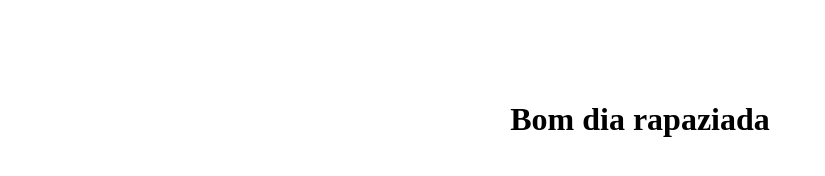
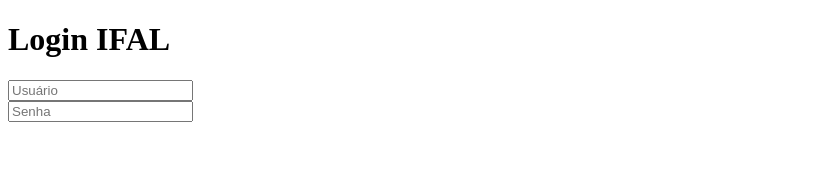
Before and after one commit to Raonigab/raonigab.github.io, a plain HTML site: page index.html in a window 1280 px wide. Shown: the whole page, without its empty margins (0-825 px from the left). Drawn offline with Linux system fonts and the light colour scheme.

Commit message:
Início da página de login

```diff
--- a/index.html
+++ b/index.html
@@ -1,10 +1,22 @@
-<html>
-    <head>
-        <link rel="stylesheet" href="style.css"
-    </head>
+<!DOCTYPE html>
+<html lang="pt-BR">
+<head>
+    <meta charset="UTF-8">
+    <meta name="viewport" content="width=device-width, initial-scale=1.0">
+    <title>Login IFAL</title>
+</head>
 <body>
-<br><br><br><br>
-<h1>Bom dia rapaziada</h1>
+    <main>
+    <form>
+        <h1>Login IFAL</h1>
+        <div class="input-box">
+        <input placeholder="Usuário" type="email">
 
+        </div>
+        <div class="input-box">
+        <input placeholder="Senha" type="password"
+        </div>
+    </form>
+    </main>
 </body>
 </html>
```
